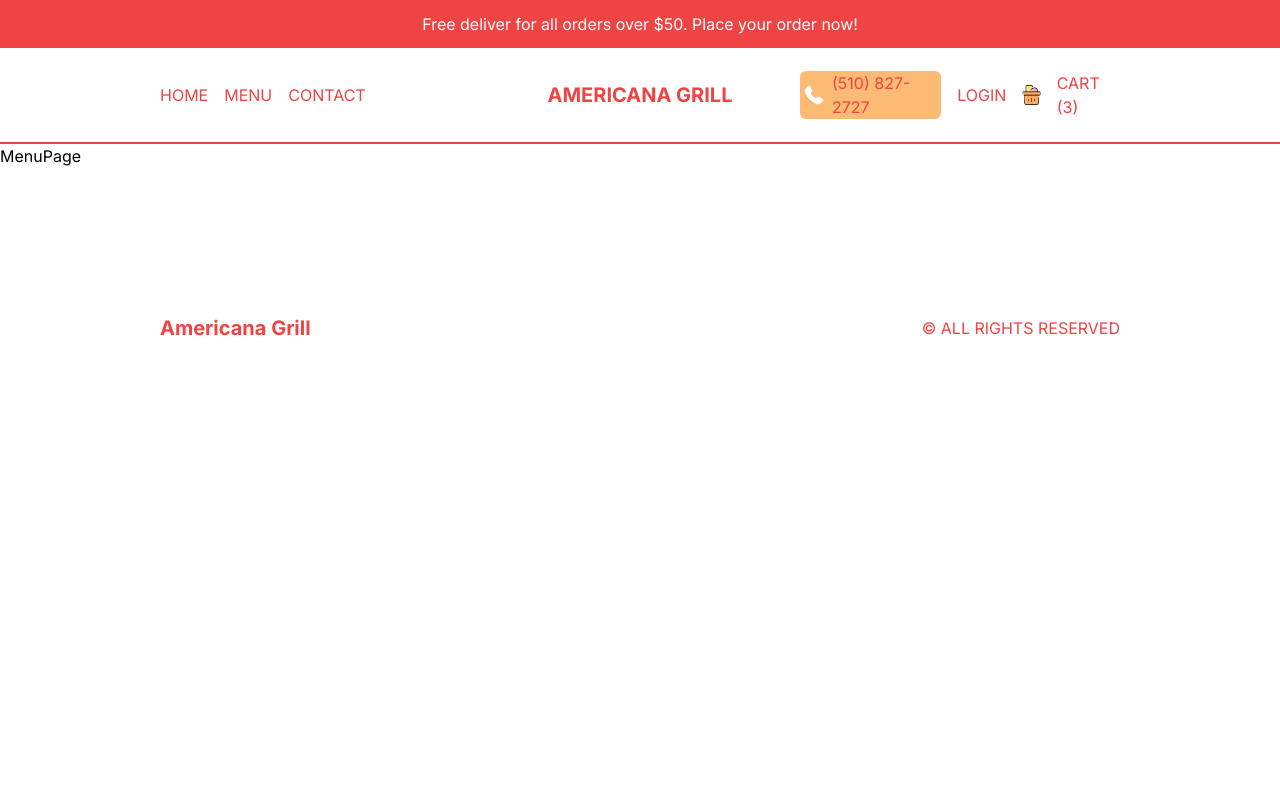
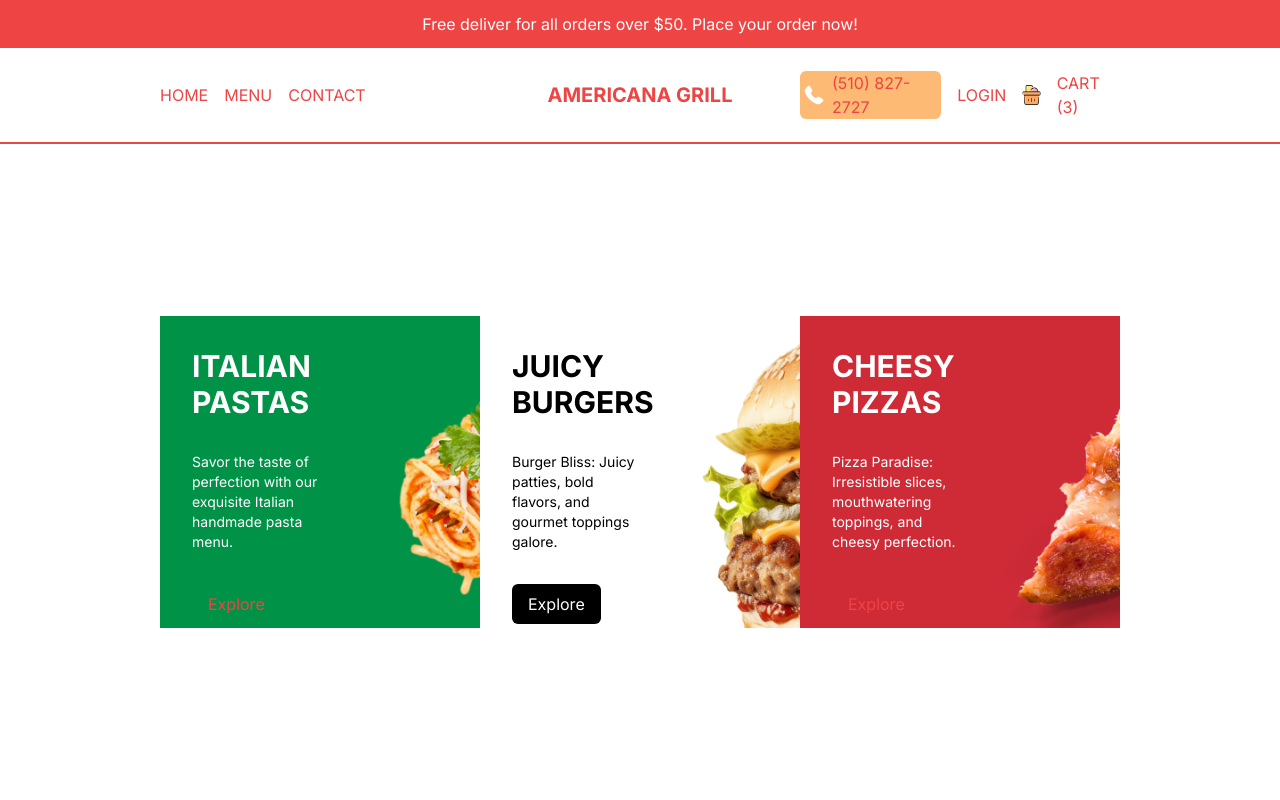
Before and after one commit to jevoncochran/americana-grill-app, a Next.js app: page /menu in a window 1280 px wide. Shown: the top 800 px of the page. Built offline with nearby package versions, Linux system fonts and the light colour scheme.

Commit message:
MenuPage

```diff
--- a/src/app/menu/page.tsx
+++ b/src/app/menu/page.tsx
@@ -1,6 +1,31 @@
+import { MENU } from "@/data";
+import Link from "next/link";
 
 const MenuPage = () => {
-  return <div>MenuPage</div>;
+  return (
+    <div className="p-4 lg:px-20 xl:px-40 h-[calc(100vh-6rem)] md:h-[calc(100vh-9rem)] flex flex-col md:flex-row items-center">
+      {MENU.map((category) => (
+        <Link
+          key={category.id}
+          href={`/menu/${category.slug}`}
+          className="w-full h-1/3 bg-cover p-8 md:h-1/2"
+          style={{ backgroundImage: `url(${category.img})` }}
+        >
+          <div className={`text-${category.color} w-1/2`}>
+            <h1 className="uppercase font-bold text-3xl">{category.title}</h1>
+            <p className="text-sm my-8">{category.desc}</p>
+            <button
+              className={`hidden xl:block bg-${category.color} text-${
+                category.color === "black" ? "white" : "red-500"
+              } py-2 px-4 rounded-md`}
+            >
+              Explore
+            </button>
+          </div>
+        </Link>
+      ))}
+    </div>
+  );
 };
 
 export default MenuPage;
```
